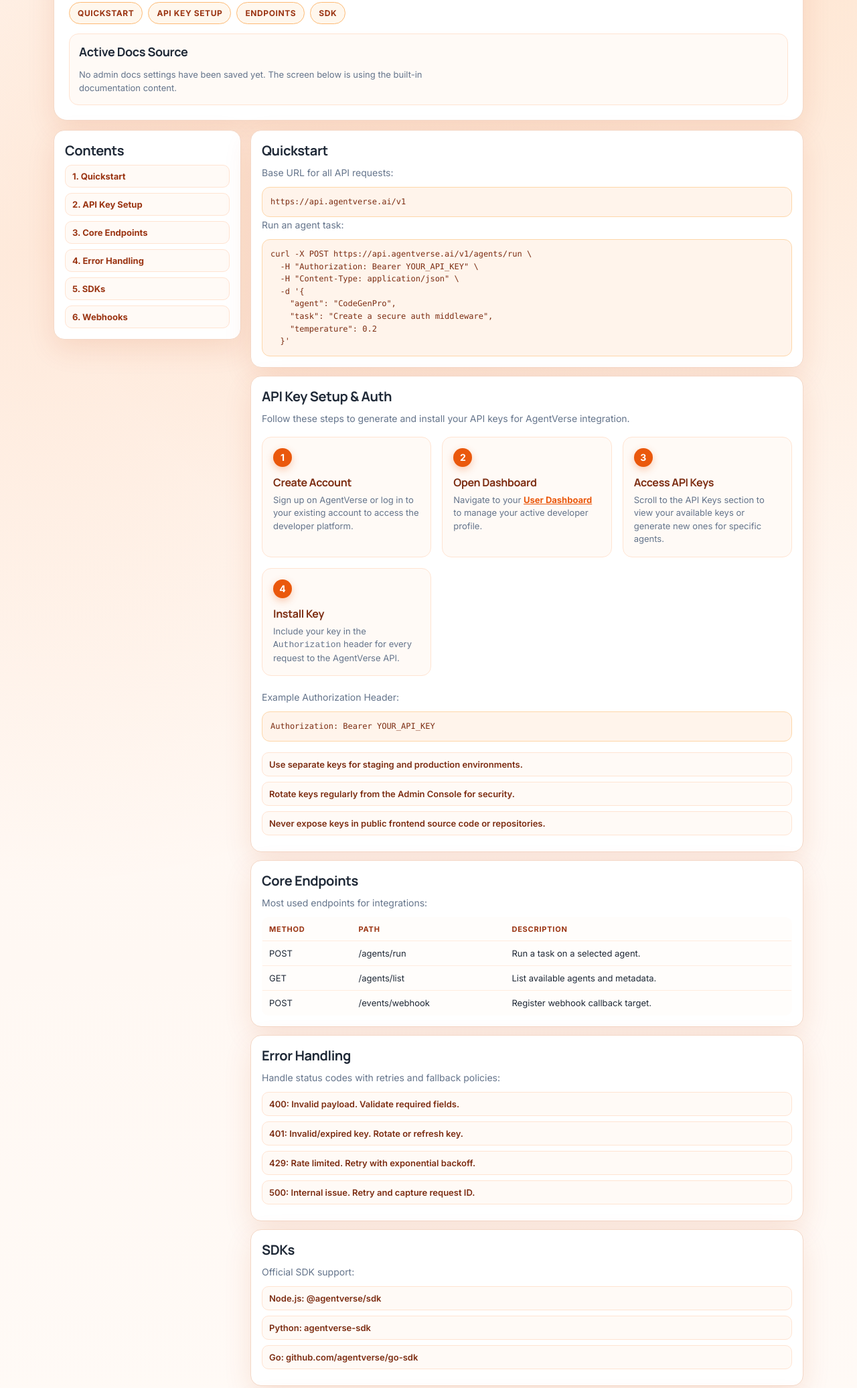
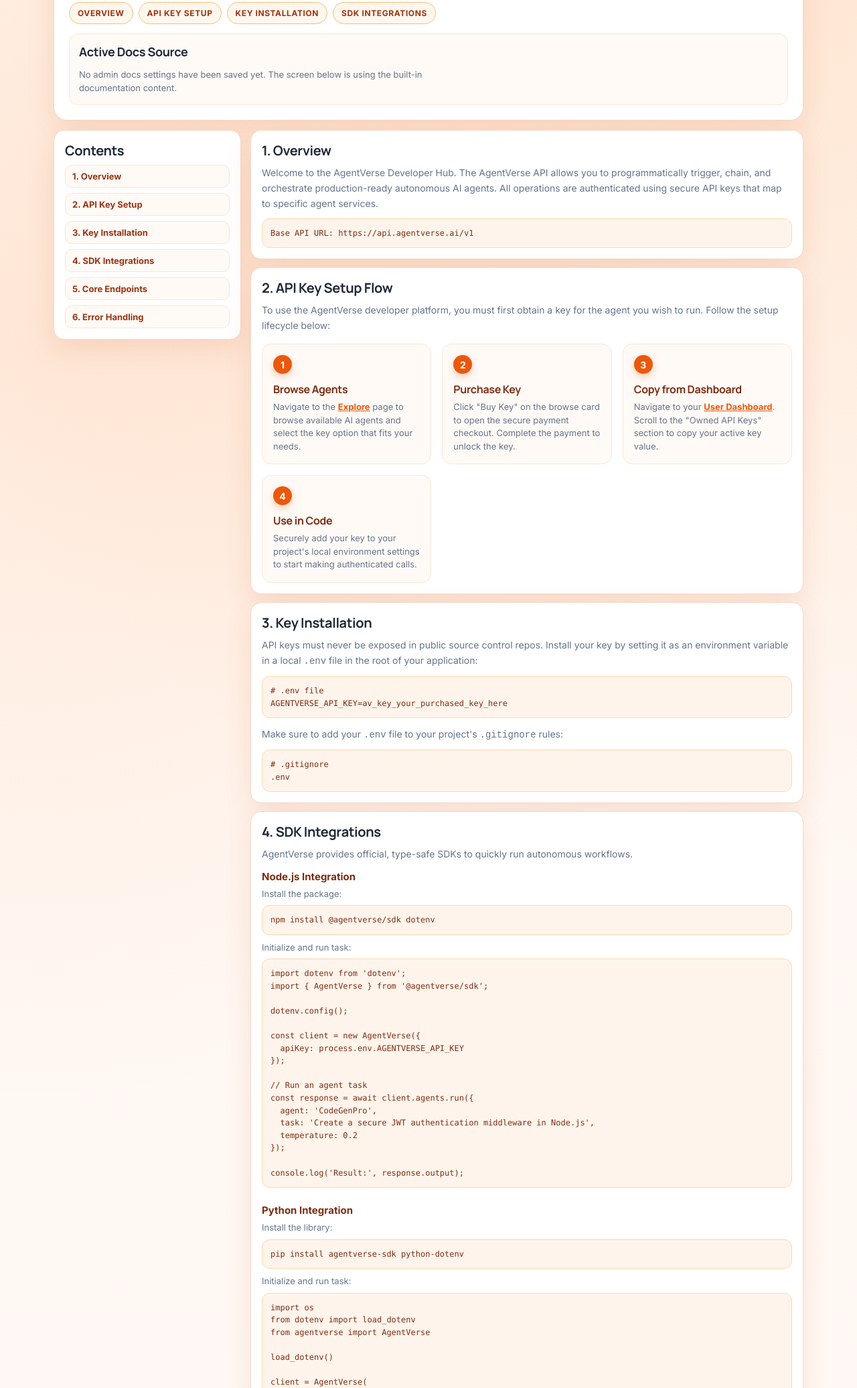
Before and after one commit to Itsema2006/agentverse, a website: page docs.html in a window 1280 px wide. Shown: the part 236-2308 px from the top of the page at 67% size. Drawn offline with Linux system fonts and the light colour scheme; no server answers.

Commit message:
docs: rewrite developer documentation to describe API key setup and installation lifecycle

```diff
--- a/docs.html
+++ b/docs.html
@@ -348,10 +348,10 @@
         response formats, and integration examples for production-ready deployments.
       </p>
       <div class="hero-actions">
-        <a class="chip" href="#quickstart">Quickstart</a>
-        <a class="chip" href="#auth">API Key Setup</a>
-        <a class="chip" href="#endpoints">Endpoints</a>
-        <a class="chip" href="#sdk">SDK</a>
+        <a class="chip" href="#overview">Overview</a>
+        <a class="chip" href="#setup">API Key Setup</a>
+        <a class="chip" href="#installation">Key Installation</a>
+        <a class="chip" href="#sdk">SDK Integrations</a>
       </div>
       <div class="live-docs" id="liveDocsPanel" aria-live="polite"></div>
     </section>
@@ -360,74 +360,125 @@
       <aside class="toc">
         <h2>Contents</h2>
         <ul>
-          <li><a href="#quickstart">1. Quickstart</a></li>
-          <li><a href="#auth">2. API Key Setup</a></li>
-          <li><a href="#endpoints">3. Core Endpoints</a></li>
-          <li><a href="#errors">4. Error Handling</a></li>
-          <li><a href="#sdk">5. SDKs</a></li>
-          <li><a href="#webhooks">6. Webhooks</a></li>
+          <li><a href="#overview">1. Overview</a></li>
+          <li><a href="#setup">2. API Key Setup</a></li>
+          <li><a href="#installation">3. Key Installation</a></li>
+          <li><a href="#sdk">4. SDK Integrations</a></li>
+          <li><a href="#endpoints">5. Core Endpoints</a></li>
+          <li><a href="#errors">6. Error Handling</a></li>
         </ul>
       </aside>
 
       <div class="content">
-        <article class="section-card" id="quickstart">
-          <h2>Quickstart</h2>
-          <p>Base URL for all API requests:</p>
-          <pre>https://api.agentverse.ai/v1</pre>
-          <p>Run an agent task:</p>
-          <pre>curl -X POST https://api.agentverse.ai/v1/agents/run \
-  -H "Authorization: Bearer YOUR_API_KEY" \
-  -H "Content-Type: application/json" \
-  -d '{
-    "agent": "CodeGenPro",
-    "task": "Create a secure auth middleware",
-    "temperature": 0.2
-  }'</pre>
+        <article class="section-card" id="overview">
+          <h2>1. Overview</h2>
+          <p>
+            Welcome to the AgentVerse Developer Hub. The AgentVerse API allows you to programmatically trigger, chain, and orchestrate production-ready autonomous AI agents. All operations are authenticated using secure API keys that map to specific agent services.
+          </p>
+          <pre>Base API URL: https://api.agentverse.ai/v1</pre>
         </article>
 
-        <article class="section-card" id="auth">
-          <h2>API Key Setup & Auth</h2>
-          <p>Follow these steps to generate and install your API keys for AgentVerse integration.</p>
+        <article class="section-card" id="setup">
+          <h2>2. API Key Setup Flow</h2>
+          <p>To use the AgentVerse developer platform, you must first obtain a key for the agent you wish to run. Follow the setup lifecycle below:</p>
 
           <div class="step-grid">
             <div class="step-card">
               <div class="step-num">1</div>
-              <h3>Create Account</h3>
-              <p>Sign up on AgentVerse or log in to your existing account to access the developer platform.</p>
+              <h3>Browse Agents</h3>
+              <p>Navigate to the <a href="browse.html" style="color:var(--accent); font-weight:700;">Explore</a> page to browse available AI agents and select the key option that fits your needs.</p>
             </div>
             <div class="step-card">
               <div class="step-num">2</div>
-              <h3>Open Dashboard</h3>
-              <p>Navigate to your <a href="dashboard.html" style="color:var(--accent); font-weight:700;">User Dashboard</a> to manage your active developer profile.</p>
+              <h3>Purchase Key</h3>
+              <p>Click "Buy Key" on the browse card to open the secure payment checkout. Complete the payment to unlock the key.</p>
             </div>
             <div class="step-card">
               <div class="step-num">3</div>
-              <h3>Access API Keys</h3>
-              <p>Scroll to the API Keys section to view your available keys or generate new ones for specific agents.</p>
+              <h3>Copy from Dashboard</h3>
+              <p>Navigate to your <a href="dashboard.html" style="color:var(--accent); font-weight:700;">User Dashboard</a>. Scroll to the "Owned API Keys" section to copy your active key value.</p>
             </div>
             <div class="step-card">
               <div class="step-num">4</div>
-              <h3>Install Key</h3>
-              <p>Include your key in the <code>Authorization</code> header for every request to the AgentVerse API.</p>
+              <h3>Use in Code</h3>
+              <p>Securely add your key to your project's local environment settings to start making authenticated calls.</p>
             </div>
           </div>
+        </article>
 
-          <div style="margin-top: 20px;">
-            <p>Example Authorization Header:</p>
-            <pre>Authorization: Bearer YOUR_API_KEY</pre>
+        <article class="section-card" id="installation">
+          <h2>3. Key Installation</h2>
+          <p>
+            API keys must never be exposed in public source control repos. Install your key by setting it as an environment variable in a local <code>.env</code> file in the root of your application:
+          </p>
+          <pre># .env file
+AGENTVERSE_API_KEY=av_key_your_purchased_key_here</pre>
+
+          <p style="margin-top: 12px;">Make sure to add your <code>.env</code> file to your project's <code>.gitignore</code> rules:</p>
+          <pre># .gitignore
+.env</pre>
+        </article>
+
+        <article class="section-card" id="sdk">
+          <h2>4. SDK Integrations</h2>
+          <p>AgentVerse provides official, type-safe SDKs to quickly run autonomous workflows.</p>
+
+          <div style="margin-top: 12px;">
+            <h3 style="color:#7c2d12; font-size:15px; font-weight:700; margin-bottom: 6px;">Node.js Integration</h3>
+            <p style="font-size:13px; color:var(--muted); margin-bottom: 6px;">Install the package:</p>
+            <pre>npm install @agentverse/sdk dotenv</pre>
+            <p style="font-size:13px; color:var(--muted); margin-top:8px; margin-bottom: 6px;">Initialize and run task:</p>
+            <pre>import dotenv from 'dotenv';
+import { AgentVerse } from '@agentverse/sdk';
+
+dotenv.config();
+
+const client = new AgentVerse({
+  apiKey: process.env.AGENTVERSE_API_KEY
+});
+
+// Run an agent task
+const response = await client.agents.run({
+  agent: 'CodeGenPro',
+  task: 'Create a secure JWT authentication middleware in Node.js',
+  temperature: 0.2
+});
+
+console.log('Result:', response.output);</pre>
           </div>
 
-          <ul class="list" style="margin-top: 16px;">
-            <li>Use separate keys for staging and production environments.</li>
-            <li>Rotate keys regularly from the Admin Console for security.</li>
-            <li>Never expose keys in public frontend source code or repositories.</li>
-          </ul>
+          <div style="margin-top: 24px;">
+            <h3 style="color:#7c2d12; font-size:15px; font-weight:700; margin-bottom: 6px;">Python Integration</h3>
+            <p style="font-size:13px; color:var(--muted); margin-bottom: 6px;">Install the library:</p>
+            <pre>pip install agentverse-sdk python-dotenv</pre>
+            <p style="font-size:13px; color:var(--muted); margin-top:8px; margin-bottom: 6px;">Initialize and run task:</p>
+            <pre>import os
+from dotenv import load_dotenv
+from agentverse import AgentVerse
+
+load_dotenv()
+
+client = AgentVerse(
+    api_key=os.getenv("AGENTVERSE_API_KEY")
+)
+
+# Run an agent task
+response = client.agents.run(
+    agent="CodeGenPro",
+    task="Create a secure JWT authentication middleware in Python",
+    temperature=0.2
+)
+
+print("Result:", response["output"])</pre>
+          </div>
         </article>
 
         <article class="section-card" id="endpoints">
-          <h2>Core Endpoints</h2>
-          <p>Most used endpoints for integrations:</p>
-          <table>
+          <h2>5. Core Endpoints</h2>
+          <p>If you prefer to make raw HTTP requests, you can construct an authorization header as follows:</p>
+          <pre>Authorization: Bearer &lt;YOUR_API_KEY&gt;</pre>
+
+          <table style="margin-top: 14px;">
             <thead>
               <tr>
                 <th>Method</th>
@@ -439,56 +490,38 @@
               <tr>
                 <td>POST</td>
                 <td>/agents/run</td>
-                <td>Run a task on a selected agent.</td>
+                <td>Execute a task on an agent.</td>
               </tr>
               <tr>
                 <td>GET</td>
                 <td>/agents/list</td>
-                <td>List available agents and metadata.</td>
-              </tr>
-              <tr>
-                <td>POST</td>
-                <td>/events/webhook</td>
-                <td>Register webhook callback target.</td>
+                <td>List all available agent options.</td>
               </tr>
             </tbody>
           </table>
+
+          <div style="margin-top: 14px;">
+            <p style="font-size:13px; color:var(--muted); margin-bottom: 6px;">Example raw cURL request:</p>
+            <pre>curl -X POST https://api.agentverse.ai/v1/agents/run \
+  -H "Authorization: Bearer $AGENTVERSE_API_KEY" \
+  -H "Content-Type: application/json" \
+  -d '{
+    "agent": "CodeGenPro",
+    "task": "Create a secure auth middleware",
+    "temperature": 0.2
+  }'</pre>
+          </div>
         </article>
 
         <article class="section-card" id="errors">
-          <h2>Error Handling</h2>
-          <p>Handle status codes with retries and fallback policies:</p>
+          <h2>6. Error Handling</h2>
+          <p>Handle API status codes in your application integration with standard fallback policies:</p>
           <ul class="list">
-            <li>400: Invalid payload. Validate required fields.</li>
-            <li>401: Invalid/expired key. Rotate or refresh key.</li>
-            <li>429: Rate limited. Retry with exponential backoff.</li>
-            <li>500: Internal issue. Retry and capture request ID.</li>
+            <li><code>400 Bad Request</code>: Invalid payload parameters. Validate request parameters.</li>
+            <li><code>401 Unauthorized</code>: Key invalid, inactive, or unauthorized. Check your Dashboard key value.</li>
+            <li><code>429 Too Many Requests</code>: Rate limit exceeded. Implement exponential backoff in client requests.</li>
+            <li><code>500 Server Error</code>: Internal agent failure. Capture transaction ID and retry after interval.</li>
           </ul>
-        </article>
-
-        <article class="section-card" id="sdk">
-          <h2>SDKs</h2>
-          <p>Official SDK support:</p>
-          <ul class="list">
-            <li>Node.js: @agentverse/sdk</li>
-            <li>Python: agentverse-sdk</li>
-            <li>Go: github.com/agentverse/go-sdk</li>
-          </ul>
-        </article>
-
-        <article class="section-card" id="webhooks">
-          <h2>Webhooks</h2>
-          <p>Webhook payload contains event type, signature, and request correlation IDs.</p>
-          <pre>{
-  "event": "agent.completed",
-  "request_id": "req_91fa2b7",
-  "timestamp": "2026-04-20T10:44:03Z",
-  "signature": "sha256=...",
-  "data": {
-    "agent": "CodeGenPro",
-    "duration_ms": 148
-  }
-}</pre>
         </article>
       </div>
     </section>
```
